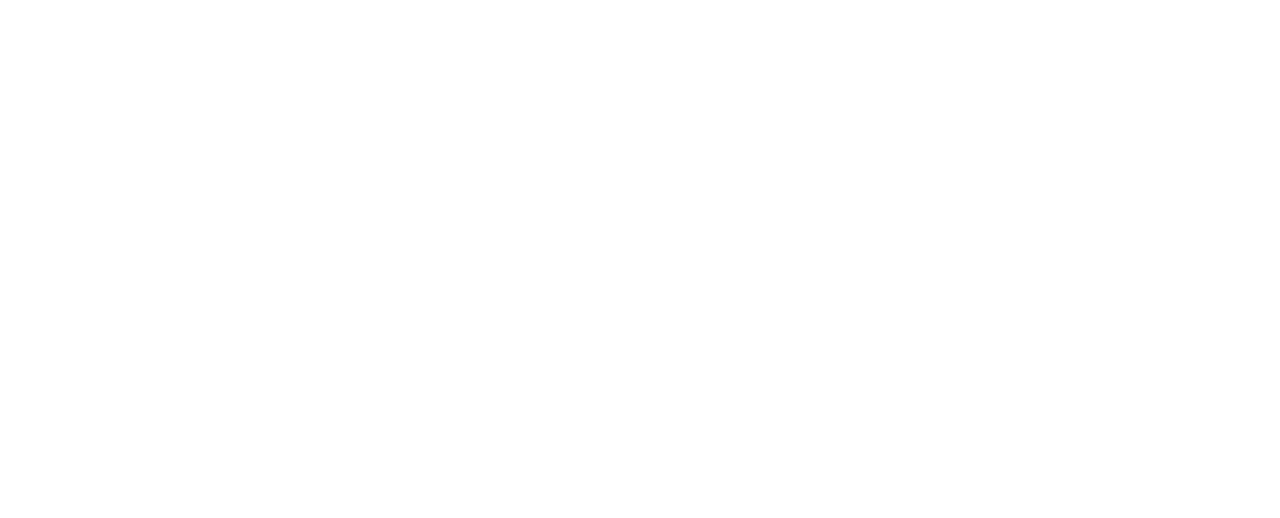
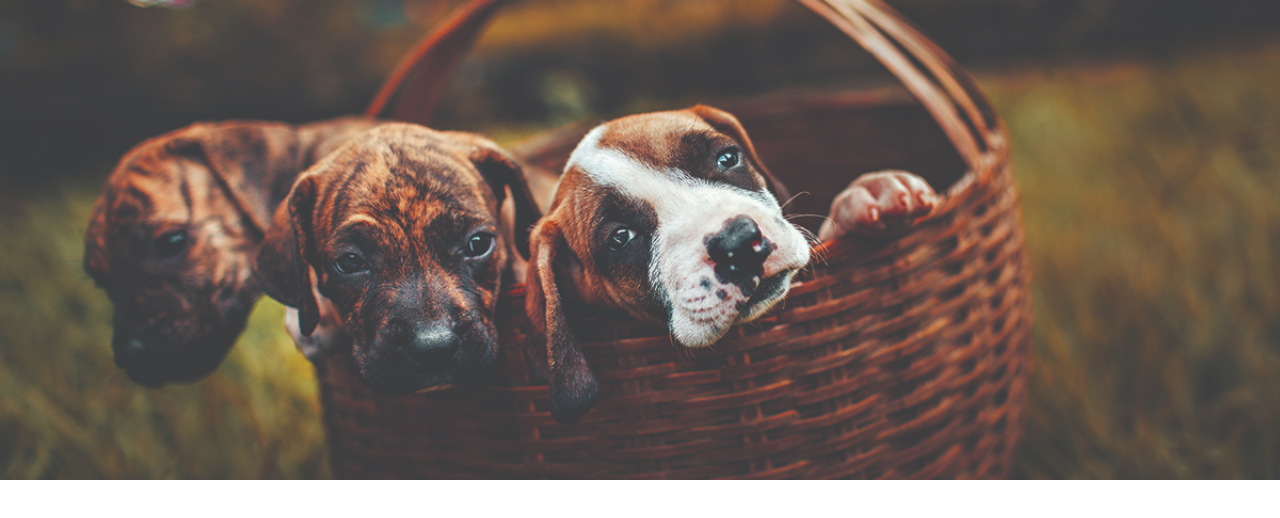
Before and after one commit to ImranDevHub/puppy, a website: page index.html in a window 1280 px wide. Drawn offline with nearby package versions, Linux system fonts and the light colour scheme.

Commit message:
building banners componnets.

```diff
--- a/index.html
+++ b/index.html
@@ -14,6 +14,12 @@
     <link rel="stylesheet" href="./src/css/styles.css" />
   </head>
   <body>
+    <!-- puppy banners start-->
 
+    <div class="banner">
+      <img src="./public/images/banner-puppies.jpg" alt="" />
+    </div>
+
+    <!-- puppy banners end-->
   </body>
 </html>
--- a/src/sass/styles.scss
+++ b/src/sass/styles.scss
@@ -59,3 +59,13 @@
 }
 
 // puppy end
+// banner satrt
+
+.banner {
+  img {
+    min-width: 100%;
+    max-width: 100%;
+  }
+}
+
+// banner end
```
Also changed, not shown: src/css/styles.css, 1 other file.
